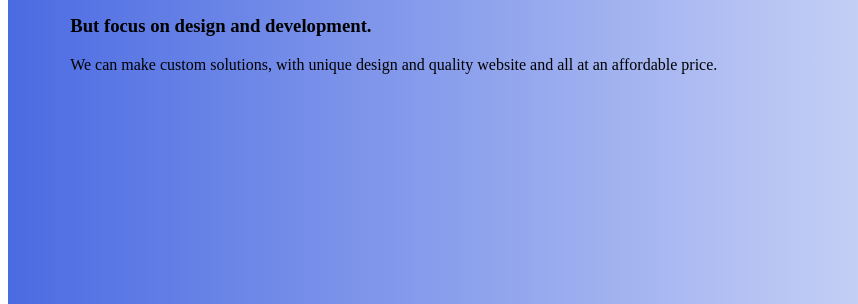
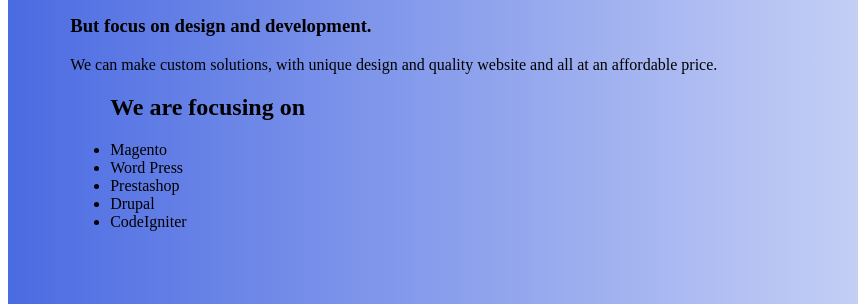
Before and after one commit to RajaSrav/arrow-continuously-moving-downwards, a plain HTML site: page index.html in a window 1280 px wide. Shown: the part 194-498 px from the top of the page, 0-858 px from the left. Drawn offline with Linux system fonts and the light colour scheme.

Commit message:
add list

```diff
--- a/index.html
+++ b/index.html
@@ -13,6 +13,14 @@
         <h3>We understand all aspects internet stratagy.</h3>
         <h3>But focus on design and development.</h3>
         <p>We can make custom solutions, with unique design and quality website and all at an affordable price.</p>
+	  <ul>
+          <h2>We are focusing on</h2>
+          <li>Magento</li>
+          <li>Word Press</li>
+          <li>Prestashop</li>
+          <li>Drupal</li>
+          <li>CodeIgniter</li>
+        </ul>
       </div>
       <div class="right">
         <img src="img/right.png" alt="Logo">
@@ -61,7 +69,7 @@
     <h2>Banking Web sites</h2>
   </div>
   <div class="back2">
-    <h2>CodeIgnitl</h2>
+    <h2>CodeIgniter</h2>
     <h2>Boostrap</h2>
     <h2>jQuery</h2>
   </div>
```
